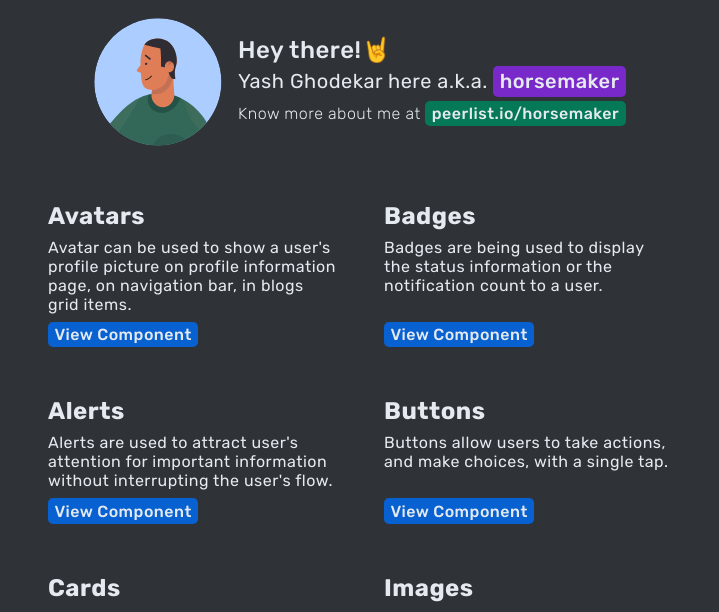
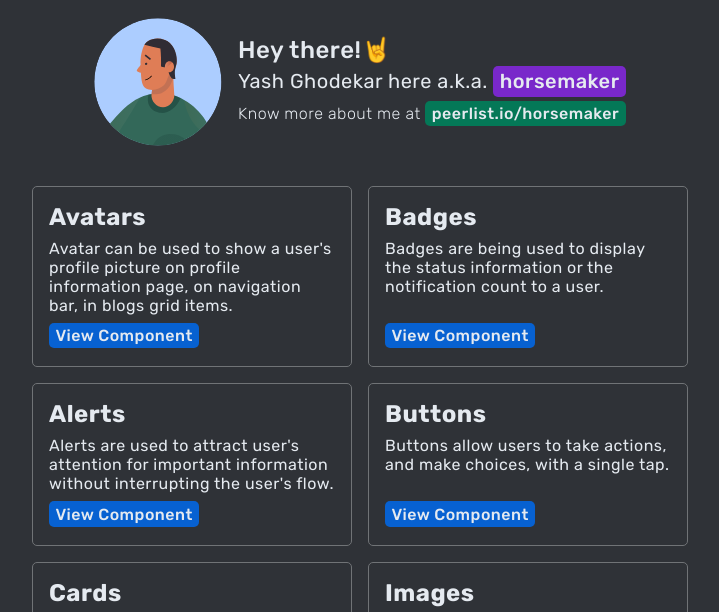
Before and after one commit to horsemaker/horsemaker-UI, a plain HTML site: page index.html in a window 1280 px wide. Shown: the part 117-729 px from the top of the page, without its empty margins (280-999 px from the left). Drawn offline with Linux system fonts and the light colour scheme.

Commit message:
fix: chnaging border color

```diff
--- a/stylesheets/home.css
+++ b/stylesheets/home.css
@@ -49,7 +49,7 @@ body {
 	flex-direction: column;
 	gap: 1vh;
 	padding: 1rem;
-	border: 1px solid var(--accent-gray-dark);
+	border: 1px solid var(--accents-4);
 	border-radius: 5px;
 }
 
```
